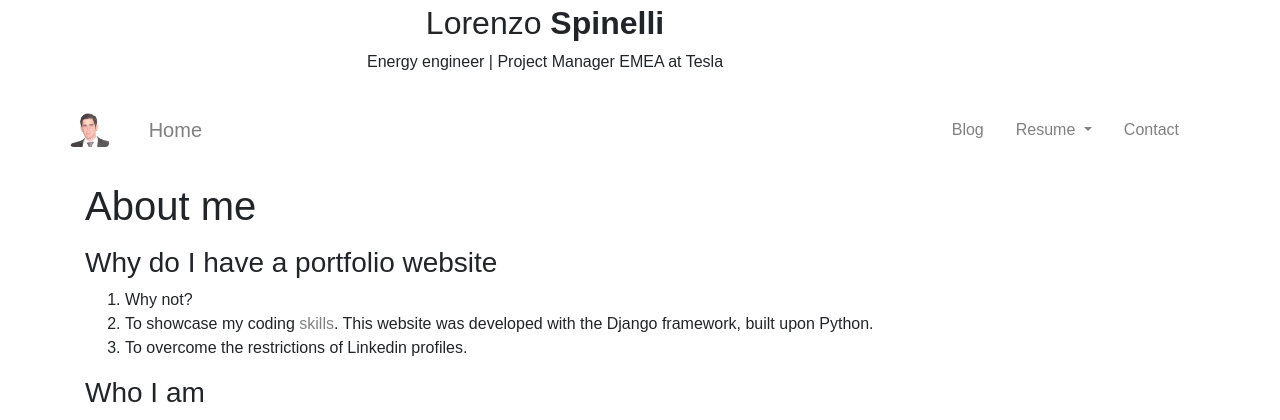
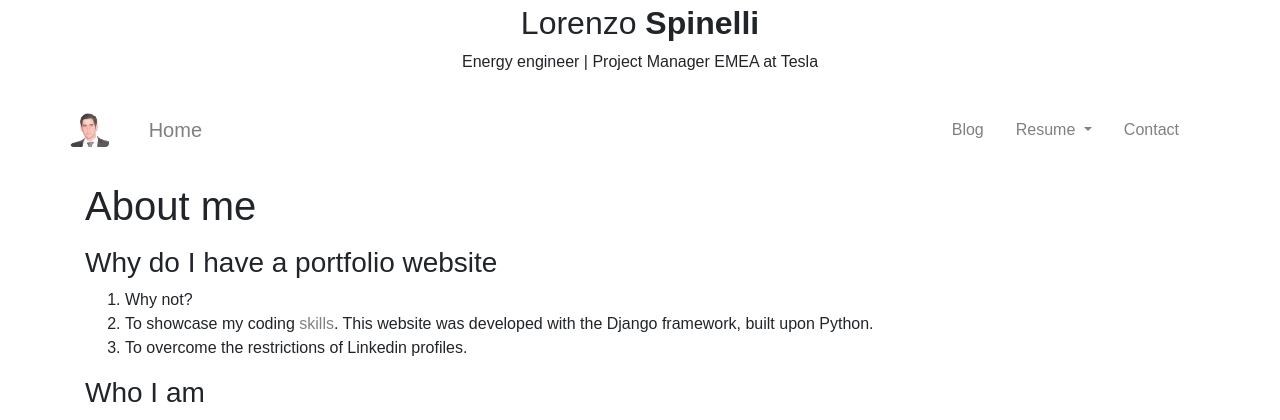
Before and after one commit to lorenzosp93/portfolio, a Django app: page / in a window 1280 px wide. Shown: the top 420 px of the page. Run offline with Django 3.2, Linux system fonts and the light colour scheme; some libraries are stand-ins or nearby versions.

Commit message:
hotfix center header

```diff
--- a/templates/mainpage/base.html
+++ b/templates/mainpage/base.html
@@ -30,7 +30,7 @@
     <header class="header">
         <div class="container">
             <div class="row flex-nowrap justify-content-between align-items-center">
-                <div class="col-10 text-center my-1">
+                <div class="col-12 text-center my-1">
                     <h2>
                         Lorenzo <b>Spinelli</b>
                     </h2>
```
